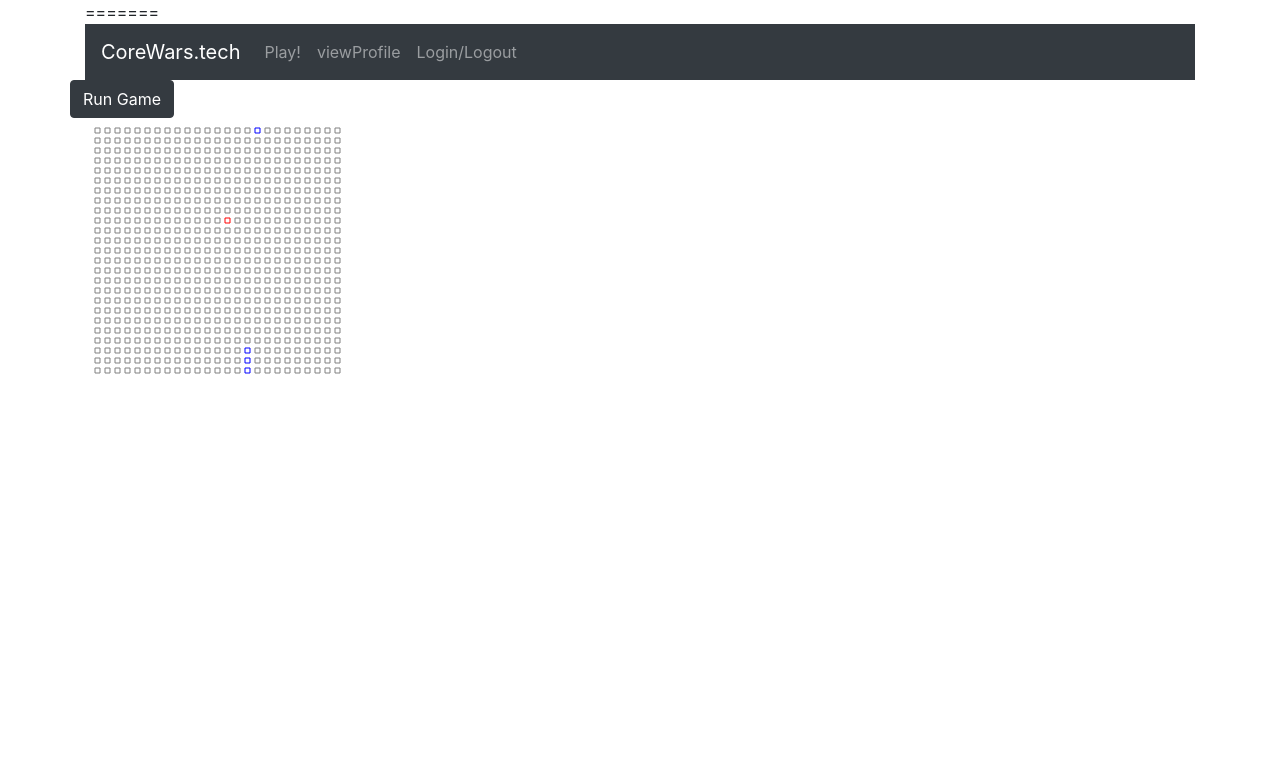
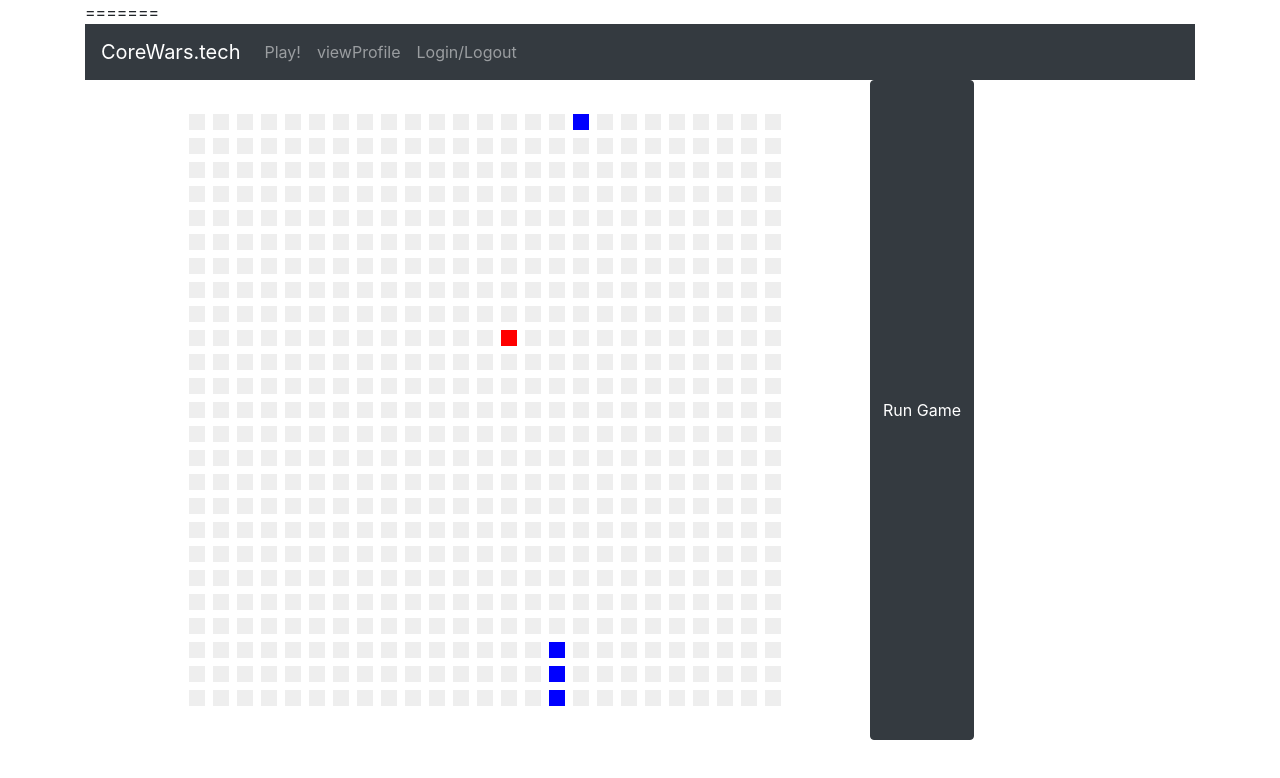
Before and after one commit to eito-fis/Corewars, a React (Create React App) app: page /play in a window 1280 px wide. Shown: the top 778 px of the page. Built offline with nearby package versions, Linux system fonts and the light colour scheme.

Commit message:
Corewars rendering now done in react instead of canvas

```diff
--- /dev/null
+++ b/src/components/corewars/canvas.component.css
@@ -0,0 +1,11 @@
+.Board {
+    position: relative;
+    margin: 30px auto;
+}
+
+.Cell {
+    background: #ccc;
+    position: absolute;
+    box-sizing: border-box;
+    border: 4px solid white
+}
--- a/src/components/corewars/canvas.component.js
+++ b/src/components/corewars/canvas.component.js
@@ -5,68 +5,57 @@ import { Link } from 'react-router-dom'
 import { Command, Add, Dat, Div, Djn, Jmn,
     Jmp, Jmz, Mod, Mov, Mul, Seq,
     Slt, Sne, Spl, Sub } from  './instructions'
+import "./canvas.component.css"
 
 
-export default class Canvas extends Component {
-    constructor(props) {
-        super(props)
-        this.canvasRef = React.createRef();
-        var d1 = 5
-        var d2 = 10
-        var w = 1015
-        var h = 815
-        var wn = 25
-        var hn = 25
-        var sl = 5
-        this.constants = {
-            d1: d1,
-            d2: d2,
-            w: w,
-            h: h,
-            wn: wn,
-            hn: hn,
-            sl: sl,
+const WIDTH = 800
+const HEIGHT = 600
+const ROWS = 25
+const COLUMNS = 25
+const CELL_SIZE = (WIDTH / COLUMNS > HEIGHT / ROWS ?
+    Math.floor(HEIGHT / ROWS) : Math.floor(WIDTH / COLUMNS))
+const X_OFFSET = Math.floor((WIDTH - CELL_SIZE * COLUMNS) / 2)
+const Y_OFFSET = Math.floor((HEIGHT- CELL_SIZE * ROWS) / 2)
+
+class Cell extends Component {
+    render() {
+        const { index, player_id } = this.props
+        const x = Math.floor(index / ROWS)
+        const y = index % ROWS
+        let bg_color
+        switch(player_id) {
+            case 0:
+                bg_color = "red"
+                break
+            case 1:
+                bg_color = "blue"
+                break
+            default:
+                bg_color = "#eeeeee"
+                break
         }
-    }
-
-    updateCanvas(c, ctx){
-        var count = 0
-        let memory = this.props.memory
-        let {wn, hn, d1, d2, sl} = this.constants
-
-        ctx.clearRect(0, 0, c.width,c.height);
-
-        for (var w_inc=0; w_inc<wn; w_inc++){
-            for (var h_inc=0; h_inc<hn; h_inc++){
-                ctx.beginPath();
-                ctx.strokeStyle = "gray";
-                if(memory[count].player_id == 0)
-                    ctx.strokeStyle = "red";
-                else if(memory[count].player_id == 1)
-                    ctx.strokeStyle = "blue";
-                ctx.beginPath();
-                ctx.rect(d2+w_inc*(sl+d1), d2+h_inc*(sl+d1), sl, sl);
-                ctx.stroke();
-                count++
-            }
-        }
-    }
-
-    componentDidMount() {
-        const canvas = this.canvasRef.current;
-        const ctx = canvas.getContext('2d');
-        this.updateCanvas(canvas, ctx)
-    }
-
-    componentDidUpdate() {
-        const canvas = this.canvasRef.current;
-        const ctx = canvas.getContext('2d');
-        this.updateCanvas(canvas, ctx)
-    }
-
-    render(){
-        return(
-            <canvas ref={this.canvasRef} id="myCanvas" width="1015" height="815"></canvas>
+        return (
+            <div className="Cell" style={{
+                    left: `${CELL_SIZE * x + X_OFFSET}px`,
+                    top: `${CELL_SIZE * y + Y_OFFSET}px`,
+                    width: `${CELL_SIZE}px`,
+                    height: `${CELL_SIZE}px`,
+                    backgroundColor: `${bg_color}`
+                }}
+            />
         )
     }
 }
+
+export default class Canvas extends Component {
+    render() {
+        const memory = this.props.memory
+        return (
+            <div className="Board" style={{width: WIDTH, height: HEIGHT}}>
+                {memory.map(cell => (
+                    <Cell index={cell.index} player_id={cell.player_id} key={cell.index}/>
+                ))}
+            </div>
+        )
+    }
+}
--- a/src/components/play.component.js
+++ b/src/components/play.component.js
@@ -136,11 +136,13 @@ export default class Play extends Component {
     render(){
         return(
             <div class="container row text-center">
+                <div>
+                    <Canvas memory={this.state.memory}/>
+                </div>
                 <div class = "row text-center">
                     <button class="btn btn-dark" onClick={this.start.bind(this)}>Run Game</button>
                     <p id="demo">{this.state.done}</p>
                 </div>
-                <Canvas memory={this.state.memory}/>
             </div>
         )
     }
```
